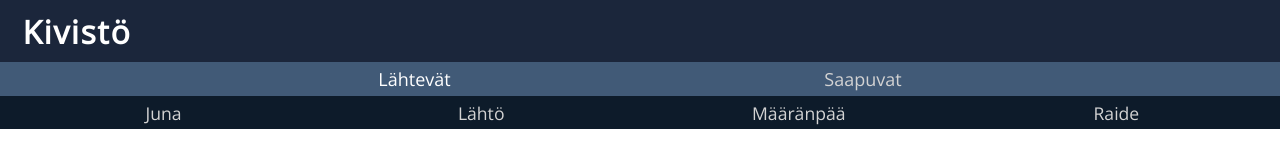
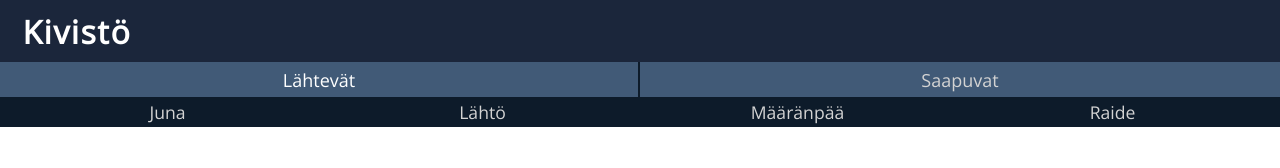
Before and after one commit to sanntn/Traintime, a plain HTML site: page index.html in a window 1280 px wide. Drawn offline with nearby package versions, Linux system fonts and the light colour scheme; no server answers.

Commit message:
Small updates

```diff
--- a/css/styles.css
+++ b/css/styles.css
@@ -12,7 +12,7 @@ body {
     height: 100%;
 }
 
-#root {
+main {
     width: 100%;
 }
 
@@ -29,7 +29,6 @@ header h1 {
 header nav {
     display: flex;
     justify-content: space-evenly;
-    padding: 0.3em;
     background-color: #415a77;
 }
 
@@ -37,6 +36,13 @@ header nav a {
     text-decoration: none;
     color: lightgrey;
     font-size: 18px;
+    width: 50%;
+    padding: 0.3em;
+    text-align: center;
+}
+
+header nav a:first-child {
+    border-right: 2px solid #0d1b2a;
 }
 
 header nav a.active {
@@ -53,7 +59,7 @@ header nav a:hover {
     display: flex;
     flex-direction: row;
     align-items: center;
-    padding: 0.3em;
+    padding: 3px 10px;
     background: #0d1b2a;
     width: 100%;
     color: lightgray;
--- a/index.html
+++ b/index.html
@@ -22,7 +22,7 @@
 
     </header>
 
-    <div id="root">
+    <main>
 
         <ul class="topbar">
             <li>Juna</li>
@@ -35,7 +35,7 @@
 
         </ul>
 
-    </div>
+    </main>
 
 </body>
 </html>
```
